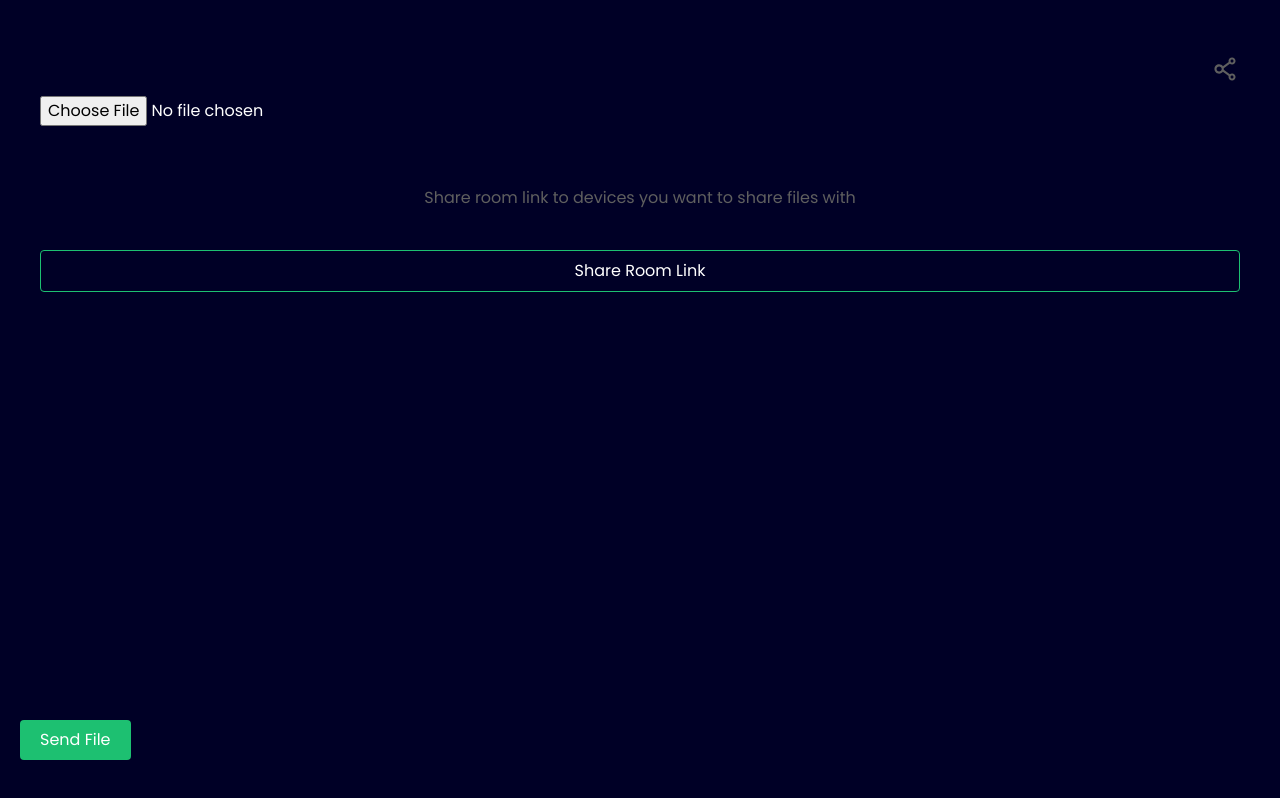
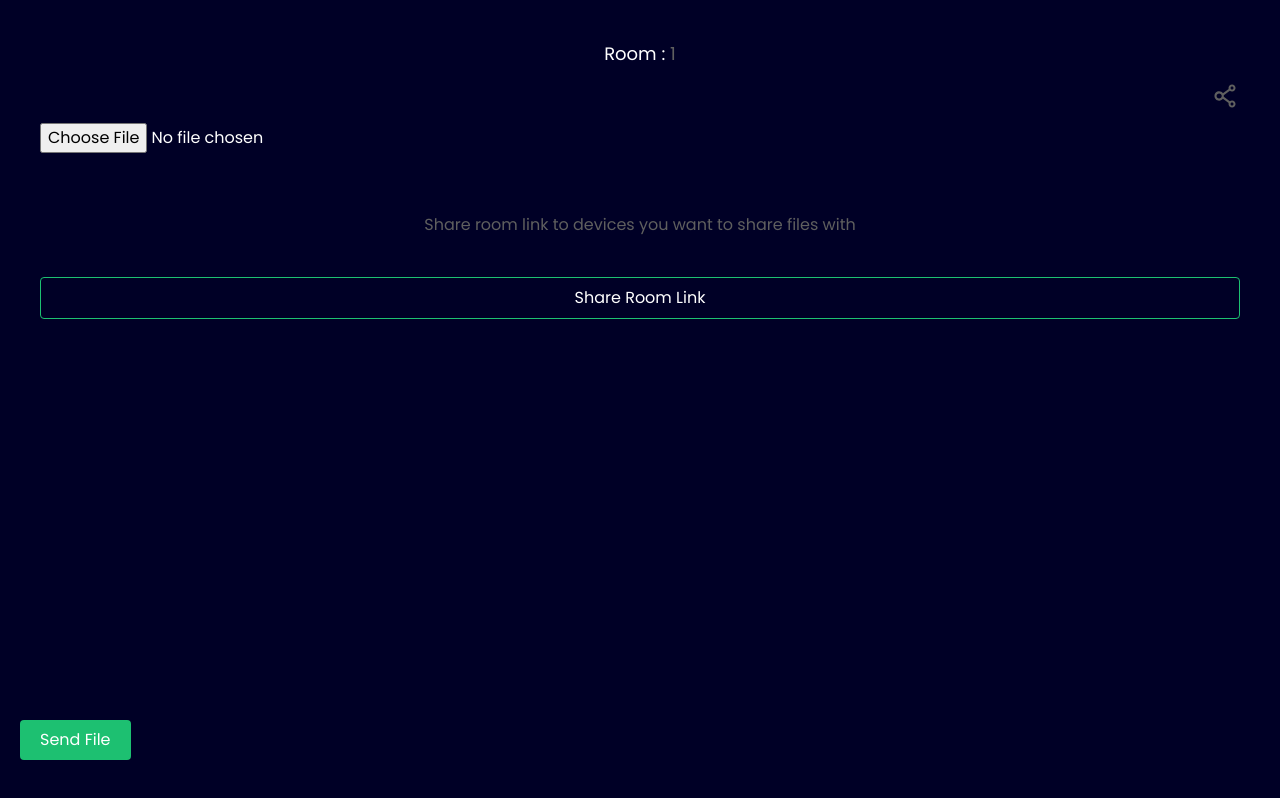
Before and after one commit to EsanSamuel/Blaze-file-transfer, a React (Vite) app: page /share/1 in a window 1280 px wide. Built offline with nearby package versions, Linux system fonts and the light colour scheme.

Commit message:
Update Share.jsx

```diff
--- a/src/Pages/Share.jsx
+++ b/src/Pages/Share.jsx
@@ -3,10 +3,11 @@ import { Button, Navbar2, Navbar3 } from '../components'
 import { RxDashboard } from 'react-icons/rx'
 import { BiCog } from 'react-icons/bi'
 import { AiFillGift, AiOutlineHeart,AiOutlineShareAlt } from 'react-icons/ai'
-import { useLocation } from 'react-router-dom'
+import { useLocation,useParams } from 'react-router-dom'
 
 const Share = () => {
     const [loading, setLoading] = useState(false)
+     const { text } = useParams()
 
     //const { state } = useLocation()
 
@@ -17,6 +18,12 @@ const Share = () => {
 
 
             <div className=' bottom-0 sm:p-10 p-5 bg-none'>
+
+         <div className='text-center'>
+                    <h1 className='text-[18px] text-[white]'>Room : <span className='text-[#5f5f5f]'>{text}</span></h1>
+
+                </div>
+
 
                <div>
                 <input type='file' placeholder='Choose files' className='mt-14' />
```
